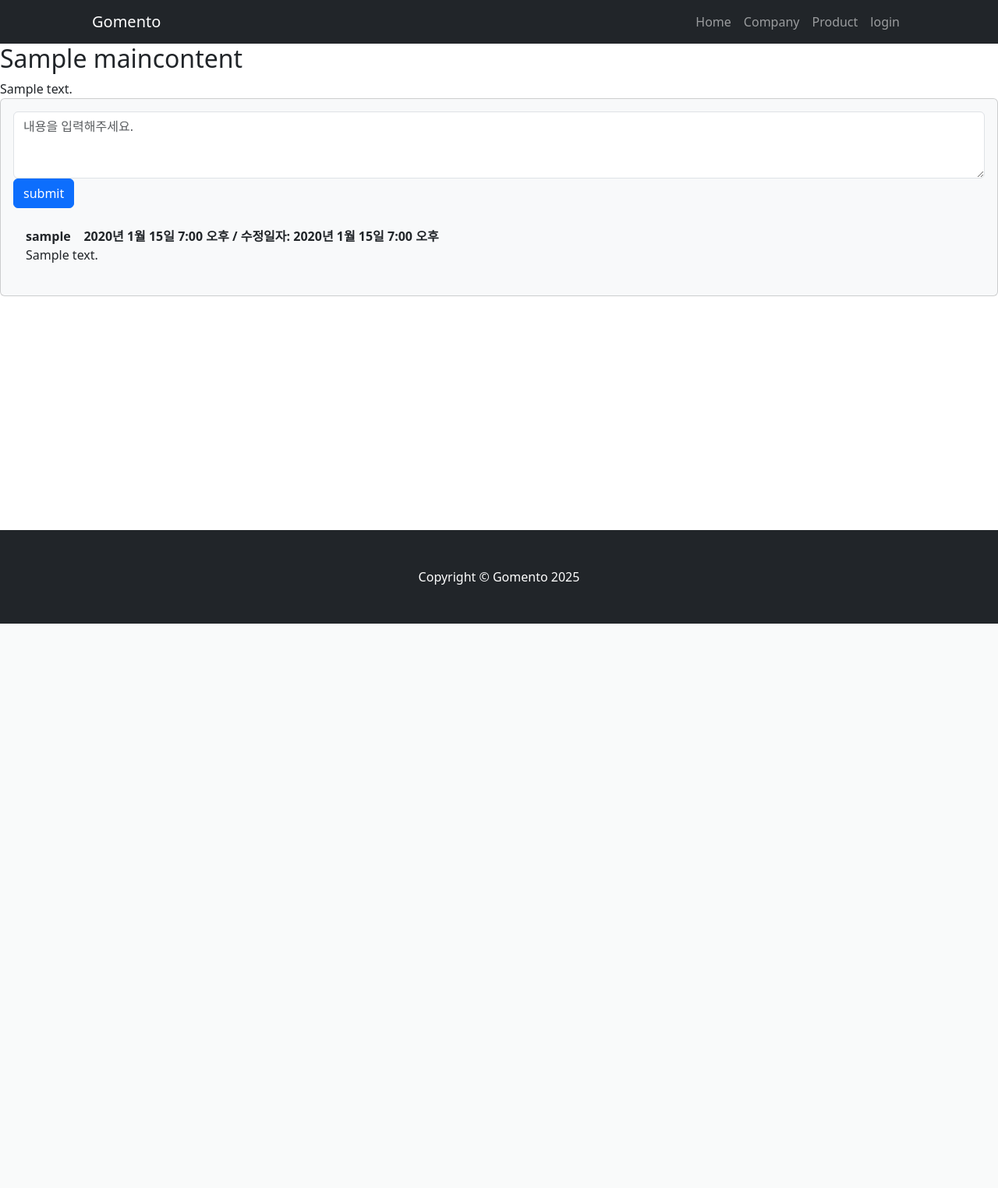
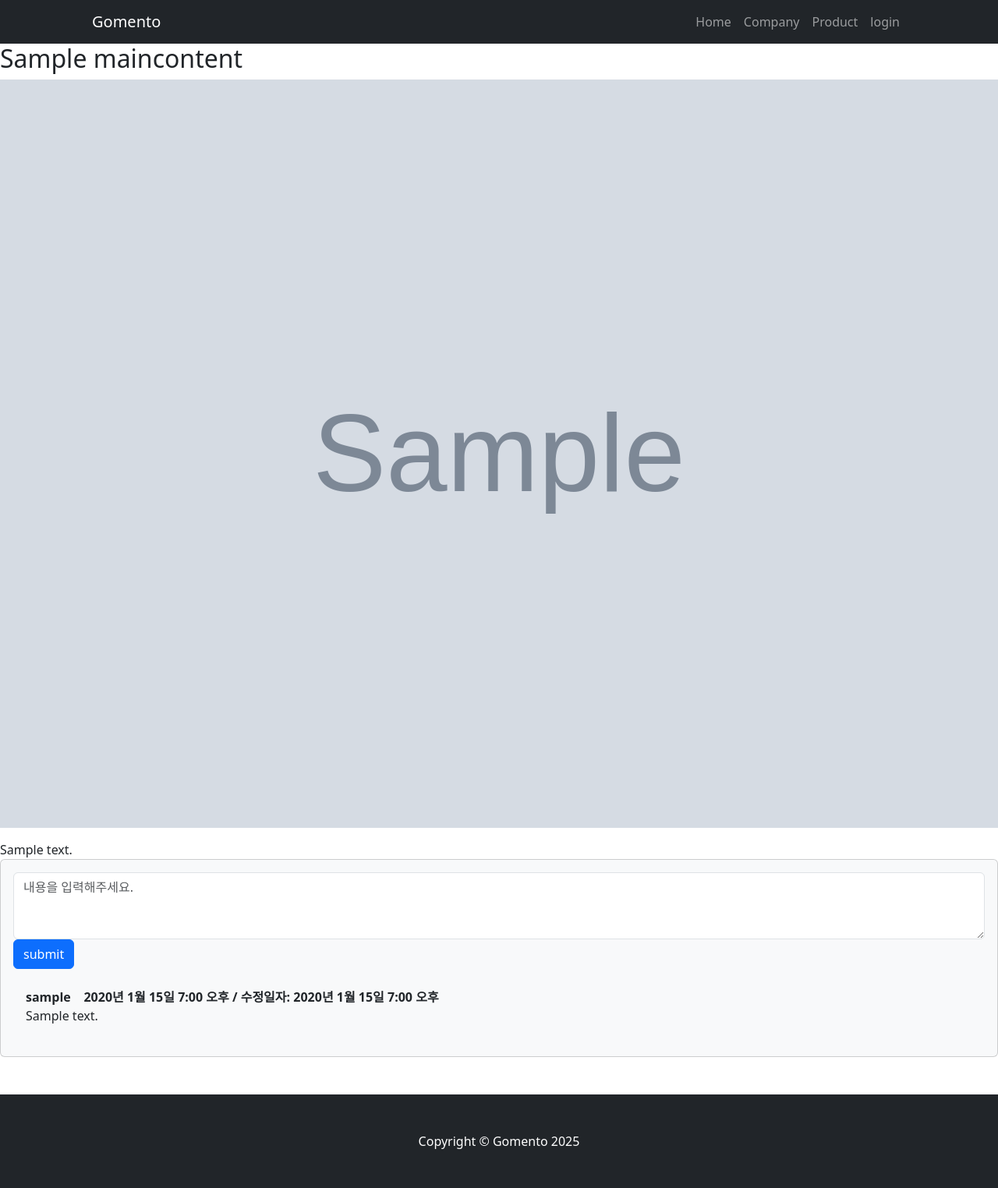
Before and after one commit to sorim831/Comento, a Django app: page /product/1/ in a window 1280 px wide. Shown: the whole page at 78% size. Before the commit the page ends 800 px from the top, so only its background shows below. Run offline with Django 5.2, Linux system fonts and the light colour scheme; tables that the repository leaves empty hold one stand-in row (values such as "Sample post"); grey boxes marked "Sample" are stand-in pictures; some libraries are stand-ins or nearby versions.

Commit message:
✨ 상품 상세 페이지에 이미지 출력

```diff
--- a/templates/product/content_detail.html
+++ b/templates/product/content_detail.html
@@ -1,5 +1,8 @@
 {% extends 'base.html' %} {% block content %}
 <h2>{{ content_list.title }}</h2>
+{% if content_list.image %}
+  <img src="{{ content_list.image.url }}" class="img-fluid mb-3" alt="{{ content_list.title }}">
+{% endif %}
 <div>{{ content_list.content }}</div>
 <section class="mb-5">
   <div class="card bg-light">
```
